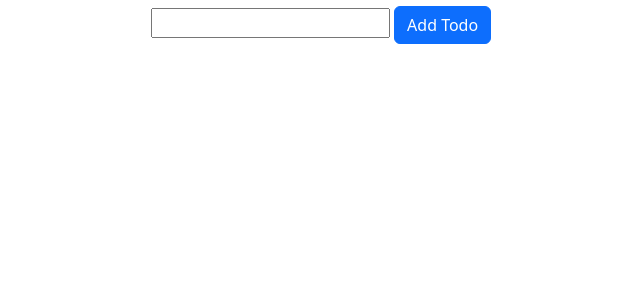
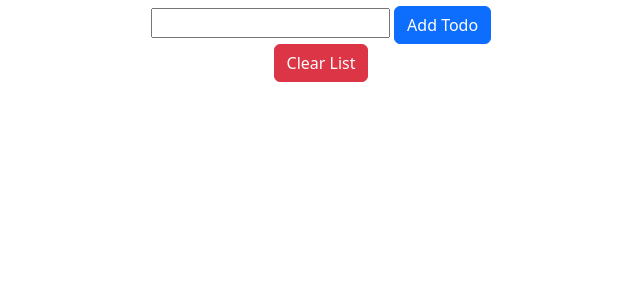
Before and after one commit to nmelgar/todolist_fastapi, a FastAPI app: page /todo in a window 1280 px wide. Shown: the part 50-348 px from the top of the page, without its empty margins (319-959 px from the left). Run offline with FastAPI, Linux system fonts and the light colour scheme; some libraries are stand-ins or nearby versions.

Commit message:
Added: - to clear the list (not working yet) - modified model about ids

```diff
--- a/model.py
+++ b/model.py
@@ -4,7 +4,7 @@ from typing import List, Optional
 
 
 class Todo(BaseModel):
-    id: Optional[int]
+    id: Optional[int] = None
     item: str
 
     @classmethod
--- a/templates/todos.html
+++ b/templates/todos.html
@@ -28,7 +28,7 @@ OvrJ+37WqIM7UoBtwHO6Nlg" crossorigin="anonymous">
             </form>
         </div>
         <div class="container" style="max-width: 600px;">
-            <ul class="list-group">
+            <ul class="list-group" id="todo-list">
                 {% for todo in todos %}
                 <li class="list-group-item d-flex justify-content-between align-items-center">
                     <div class="col-sm-10">{{ todo.item }}</div>
@@ -45,8 +45,31 @@ OvrJ+37WqIM7UoBtwHO6Nlg" crossorigin="anonymous">
             </ul>
         </div>
 
+        <div class="text-center">
+            <form id="delete-form" action="{{ url_for('delete_all_todos') }}" method="post">
+                <button type="submit" class="btn btn-danger">Clear List</button>
+            </form>
+        </div>
+
+
+
 
     </div>
+    <script>
+        document.querySelector('#delete-form').addEventListener('submit', async (event) => {
+            event.preventDefault();
+            const response = await fetch(event.target.action, {
+                method: 'POST'
+            });
+            const json = await response.json();
+            if (json.success) {
+                document.querySelectorAll('#todo-list li').forEach(function (item) {
+                    item.remove();
+                });
+            }
+        });
+    </script>
+
 
 </body>
 
--- a/todos.py
+++ b/todos.py
@@ -7,9 +7,6 @@ templates = Jinja2Templates(directory="templates/")
 todo_routes = APIRouter()
 
 todo_list = []
-
-# @todo_routes.get("/todo")
-# async def get_all_todos()-> dict:
 
 
 @todo_routes.get("/todo/{todo_id}")
@@ -32,6 +29,7 @@ async def retrieve_todos(request: Request):
 @todo_routes.post("/todo")
 # add todo element
 async def add_todo(request: Request, todo: Todo = Depends(Todo.as_form)):
+    todo.id = len(todo_list) + 1
     todo_list.append(todo)
     return templates.TemplateResponse("todos.html", {
         "request": request,
@@ -39,32 +37,26 @@ async def add_todo(request: Request, todo: Todo = Depends(Todo.as_form)):
     })
 
 
-# @todo_routes.put("/todo/{id}")
-# async def update_todo(id: int, new_todo: str):
-#     todo_list[id] = new_todo
-#     return {"message": "Todo updated successfully"}
-
-# @todo_routes.put("/todo/{todo_id}")
-# # update todo element
-# async def update_todo(todo_id: int, item: TodoItem) -> dict:
-#     for todo in todo_list:
-#         if todo.id == todo_id:
-#             todo.item = item.item
-#             return {"message": f"Element {todo_id} updated correctly"}
-#     return {"message": f"Element with ID {todo_id} doesnt exist"}
-
-
-# @todo_routes.delete("/todo")
-# delete element based on index
-# async def delete_todo(todo: int):
-#     for index in range(len(todo_list)):
-
-
-@todo_routes.delete("/todo")
+@todo_routes.post("/todo")
 # delete all elements
-async def delete_all_todos():
+async def delete_all_todos(request: Request, todo: Todo = None):
     if not todo_list:
         return {"message": "Todo list is empty"}
     else:
         todo_list.clear()
-        return {"message": "List deleted succesfully"}
+        return templates.TemplateResponse("todos.html", {
+            "request": request,
+            "todos": todo_list
+        })
+
+# @todo_routes.delete("/todo")
+# # delete all elements
+# async def delete_all_todos(request: Request):
+#     if not todo_list:
+#         return {"message": "Todo list is empty"}
+#     else:
+#         todo_list.clear()
+#         return templates.TemplateResponse("todos.html", {
+#             "request": request,
+#             "todos": todo_list
+#         })
```
